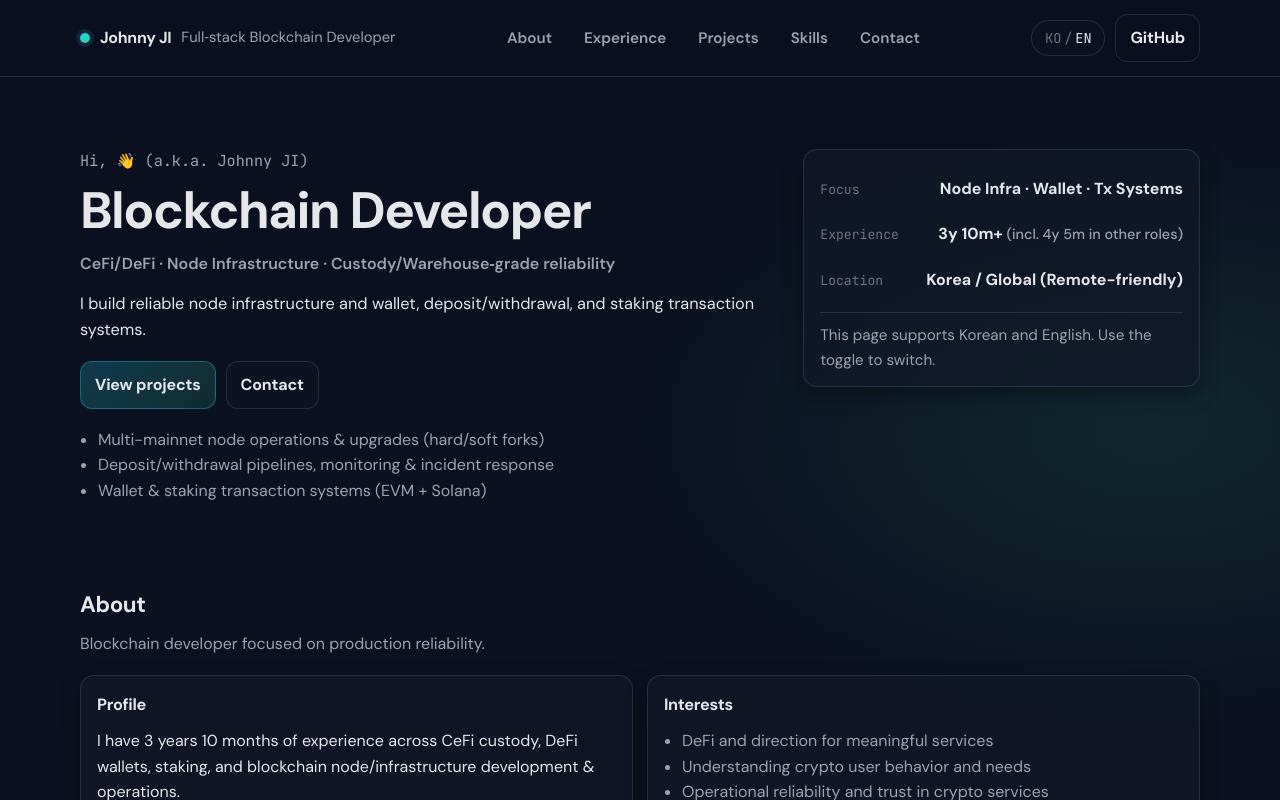
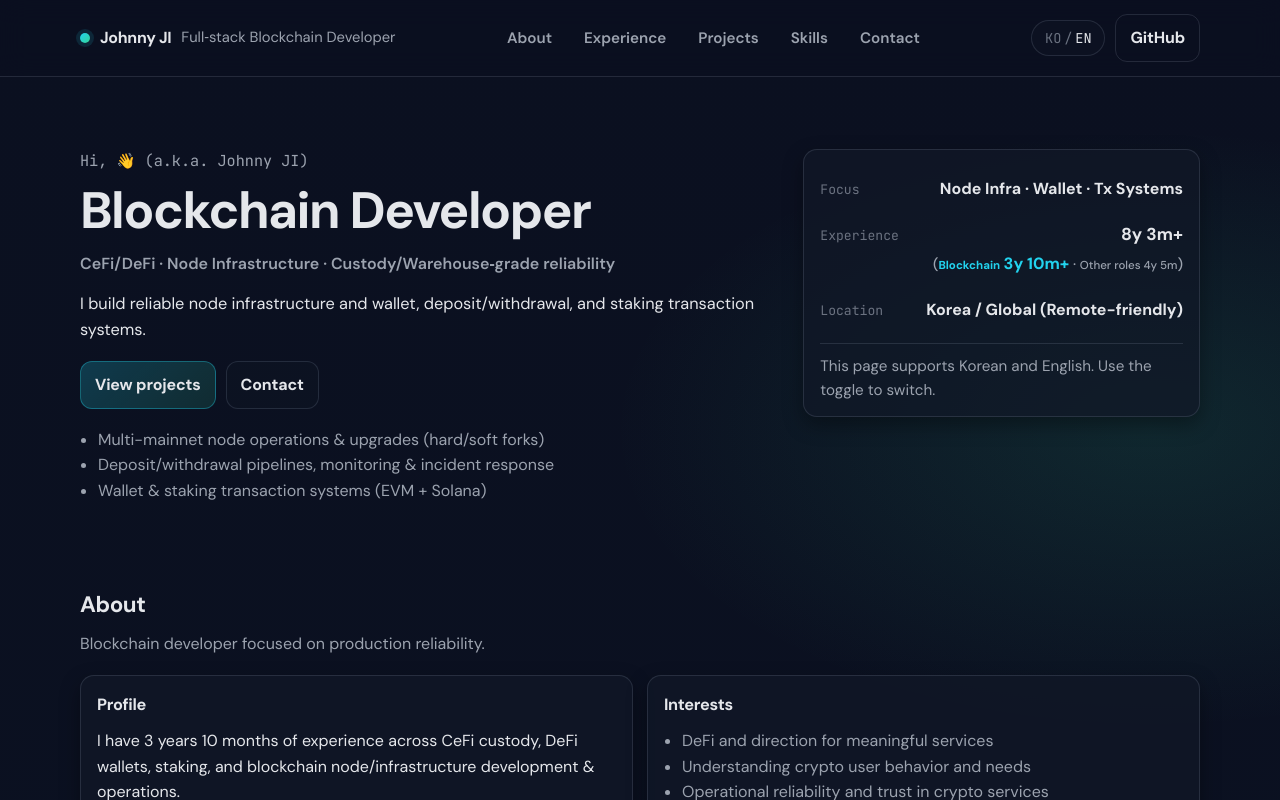
Before and after one commit to johnnyji-dev/AboutMe, a React (Create React App) app: page / in a window 1280 px wide. Shown: the top 800 px of the page. Built offline with nearby package versions, Linux system fonts and the light colour scheme.

Commit message:
feat: hero 경력 총 기간 표시, 블록체인 강조·괄호 한줄 아래·글자크기 조정(KO 연개월, 다른 직무 동일 크기)
Co-authored-by: Cursor <cursoragent@cursor.com>

```diff
--- a/src/App.css
+++ b/src/App.css
@@ -287,10 +287,39 @@ a {
   text-align: right;
 }
 
+.hero-card-value-with-note {
+  display: flex;
+  flex-direction: column;
+  align-items: flex-end;
+  gap: 2px;
+}
+
+.hero-card-value-main {
+  font-size: 1.08rem;
+}
+
 .hero-card-value-note {
+  display: block;
   font-weight: 500;
   color: var(--muted);
   font-size: 0.9rem;
+}
+
+.hero-card-value-duration {
+  font-size: 1.02rem;
+}
+
+.hero-card-value-emphasis {
+  color: var(--accent);
+  font-weight: 700;
+}
+
+.hero-card-value-label {
+  font-size: 0.72rem;
+}
+
+.hero-card-value-others {
+  font-size: 0.72rem;
 }
 
 .hero-card-divider {
--- a/src/App.js
+++ b/src/App.js
@@ -14,7 +14,8 @@ function getExperienceDuration() {
   return { y, m };
 }
 
-function formatExperienceForHero({ y, m }) {
+function formatExperienceForHero(lang, { y, m }) {
+  if (lang === 'ko') return `${y}년 ${m}개월+`;
   return `${y}y ${m}m+`;
 }
 
@@ -23,13 +24,24 @@ function formatExperienceForParagraph(lang, { y, m }) {
   return `${y} year${y !== 1 ? 's' : ''} ${m} month${m !== 1 ? 's' : ''}`;
 }
 
+const OTHERS_DURATION = { y: 4, m: 5 };
+
+function getTotalExperienceDuration(blockchain, others = OTHERS_DURATION) {
+  const totalMonths = (blockchain.y * 12 + blockchain.m) + (others.y * 12 + others.m);
+  return { y: Math.floor(totalMonths / 12), m: totalMonths % 12 };
+}
+
 function App() {
   const [lang, setLang] = useState(getInitialLang);
   const [projectTab, setProjectTab] = useState('blockchains');
   const [othersExpanded, setOthersExpanded] = useState(false);
   const experienceDurationRaw = getExperienceDuration();
-  const experienceDuration = formatExperienceForHero(experienceDurationRaw);
+  const experienceDuration = formatExperienceForHero(lang, experienceDurationRaw);
   const experienceDurationForParagraph = formatExperienceForParagraph(lang, experienceDurationRaw);
+  const totalDurationRaw = getTotalExperienceDuration(experienceDurationRaw);
+  const totalDuration = formatExperienceForHero(lang, totalDurationRaw);
+  const othersDurationFormatted =
+    lang === 'ko' ? `${OTHERS_DURATION.y}년 ${OTHERS_DURATION.m}개월` : `${OTHERS_DURATION.y}y ${OTHERS_DURATION.m}m`;
 
   useEffect(() => {
     if (typeof window !== 'undefined') {
@@ -110,9 +122,12 @@ function App() {
               </div>
               <div className="hero-card-row">
                 <span className="label">{d.facts.years}</span>
-                <span className="value">
-                  {experienceDuration}
-                  <span className="hero-card-value-note"> ({d.facts.yearsNote})</span>
+                <span className="value hero-card-value-with-note">
+                  <span className="hero-card-value-main">{totalDuration}</span>
+                  <span className="hero-card-value-note">
+                    (<span className="hero-card-value-emphasis"><span className="hero-card-value-label">{d.facts.blockchainLabel}</span> <span className="hero-card-value-duration">{experienceDuration}</span></span>
+                    {lang === 'ko' ? ' · ' : ' · '}<span className="hero-card-value-others"><span className="hero-card-value-label">{d.facts.othersRoleLabel}</span> {othersDurationFormatted}</span>)
+                  </span>
                 </span>
               </div>
               <div className="hero-card-row">
--- a/src/data.js
+++ b/src/data.js
@@ -20,6 +20,8 @@ export const DATA = {
       years: "Experience",
       yearsValue: "3y 11m+",
       yearsNote: "다른 직무 4년 5개월 포함",
+      blockchainLabel: "블록체인",
+      othersRoleLabel: "다른 직무",
       location: "Location",
       locationValue: "Korea / Global (Remote-friendly)",
       note: "이 페이지는 한국어와 영어를 지원합니다. 토글로 전환할 수 있어요.",
@@ -285,6 +287,8 @@ export const DATA = {
       years: "Experience",
       yearsValue: "3y 11m+",
       yearsNote: "incl. 4y 5m in other roles",
+      blockchainLabel: "Blockchain",
+      othersRoleLabel: "Other roles",
       location: "Location",
       locationValue: "Korea / Global (Remote-friendly)",
       note: "This page supports Korean and English. Use the toggle to switch.",
```
